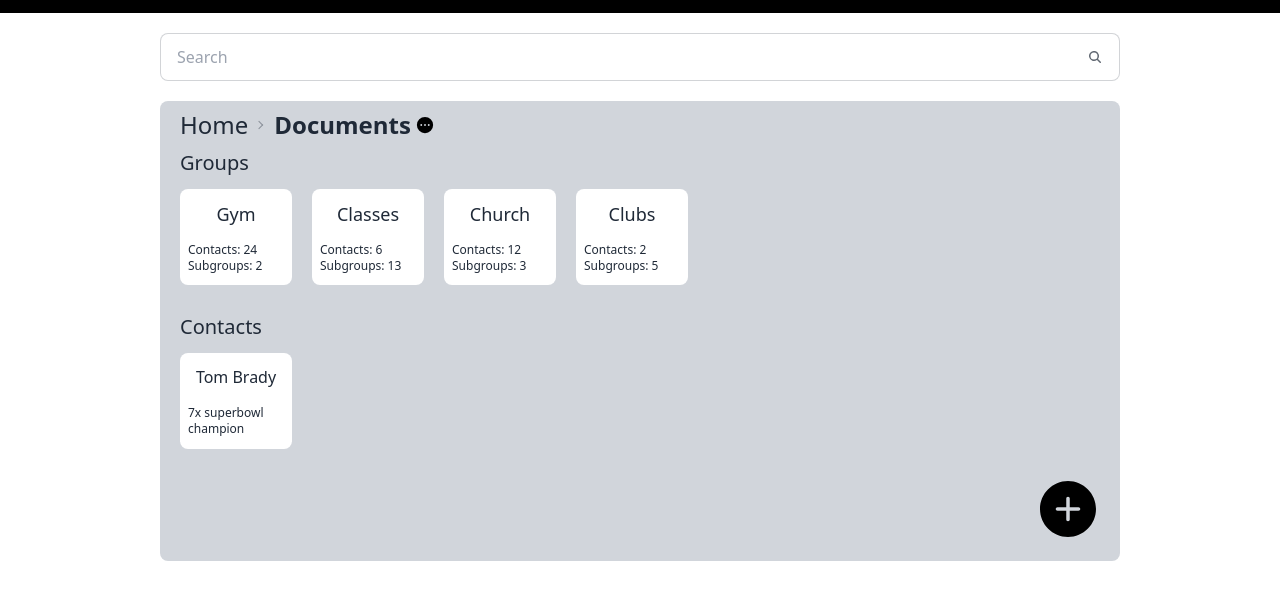
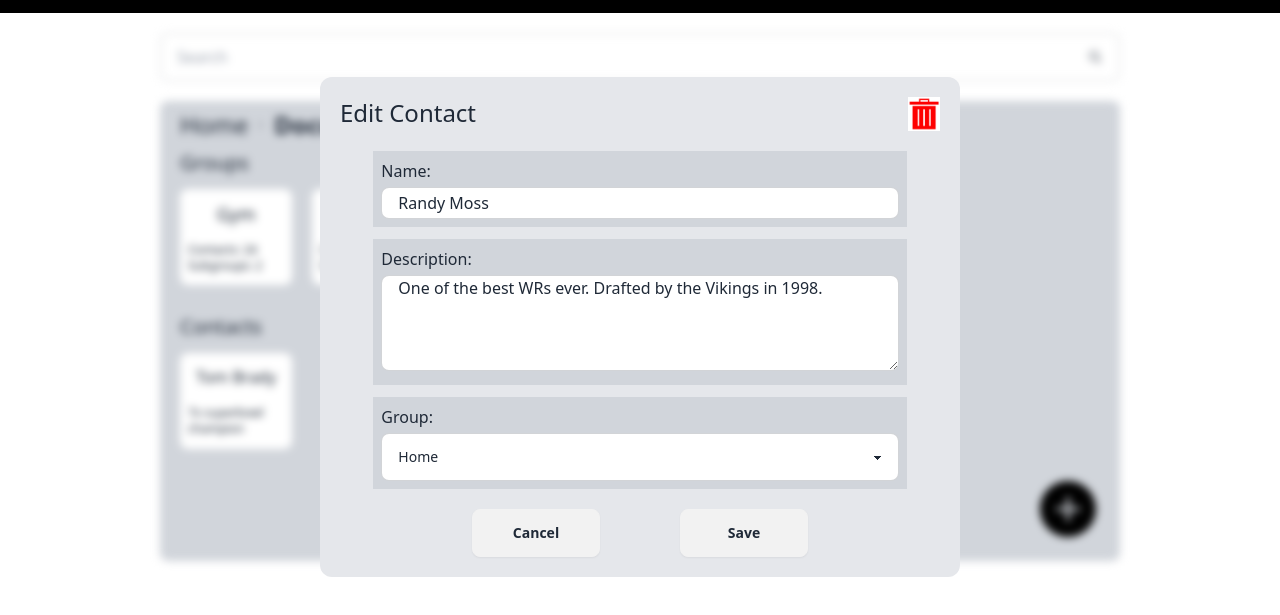
Before and after one commit to stevesarb/Contaxt, a website: page index.html in a window 1280 px wide. Shown: the part 67-682 px from the top of the page. Drawn offline with Linux system fonts and the light colour scheme.

Commit message:
Added edit contact modal. Need to add sub-modal for deletion.

```diff
--- a/index.html
+++ b/index.html
@@ -13,7 +13,7 @@
             <h1><a class="btn btn-ghost text-4xl text-white ml-5">Contaxt</a></h1>
         </div>
 
-        <main class="flex justify-center">
+        <main class="flex justify-center blur-sm">
             <div class="flex flex-col items-center w-3/4 h-screen">
 
                 <!-- Search bar -->
@@ -188,5 +188,101 @@
             </div>
 
         </div>
+
+        <!-- Add Contact Modal -->
+        <div id="add_contact_modal" class="absolute top-36 left-1/4 w-1/2 h-fit rounded-xl bg-gray-200 hidden">
+
+            <h2 class="text-2xl m-5">Add Contact</h2>
+
+            <!-- Inputs Container -->
+            <div class="flex flex-col items-center w-full h-fit">
+
+                <!-- Name Input -->
+                <div class="w-5/6 h-fit p-2 bg-gray-300">
+                    <p>Name:</p>
+                    <input type="text" placeholder="Type here" class="input input-bordered w-full h-8 mt-1">
+                </div>
+
+                <!-- Description Input -->
+                <div class="w-5/6 h-fit mt-3 p-2 bg-gray-300">
+                    <p>Description:</p>
+                    <textarea placeholder="Type here" class="input input-bordered w-full h-24 mt-1"></textarea>
+                </div>
+
+                <!-- Parent Group Selection Input -->
+                <div class="w-5/6 h-fit mt-3 p-2 bg-gray-300">
+                    <p>Group:</p>
+                    <select class="select select-bordered w-full mt-1">
+                        <option>Home</option>
+                        <option>Gym</option>
+                        <option>Classes</option>
+                        <option>Church</option>
+                        <option>Clubs</option>
+                    </select>
+                </div>
+            </div>
+
+            <!-- Save & Cancel Buttons Container -->
+            <div class="h-fit my-5 flex justify-center gap-20">
+
+                <!-- Cancel Button -->
+                <button class="btn w-32">Cancel</button>
+
+                <!-- Save Button -->
+                <button class="btn w-32">Save</button>
+            </div>
+
+        </div>
+
+        <!-- Edit Contact Modal -->
+        <div id="edit_contact_modal" class="absolute top-36 left-1/4 w-1/2 h-fit rounded-xl bg-gray-200">
+
+            <div class="flex justify-between m-5">
+                <h2 class="text-2xl">Edit Contact</h2>
+                <button class="w-8">
+                    <img src="./images/trash_can.jpg" alt="trash_can_button">
+                </button>
+            </div>
+
+
+            <!-- Inputs Container -->
+            <div class="flex flex-col items-center w-full h-fit">
+
+                <!-- Name Input -->
+                <div class="w-5/6 h-fit p-2 bg-gray-300">
+                    <p>Name:</p>
+                    <input type="text" value="Randy Moss" class="input input-bordered w-full h-8 mt-1">
+                </div>
+
+                <!-- Description Input -->
+                <div class="w-5/6 h-fit mt-3 p-2 bg-gray-300">
+                    <p>Description:</p>
+                    <textarea class="input input-bordered w-full h-24 mt-1">One of the best WRs ever. Drafted by the Vikings in 1998.</textarea>
+                </div>
+
+                <!-- Parent Group Selection Input -->
+                <div class="w-5/6 h-fit mt-3 p-2 bg-gray-300">
+                    <p>Group:</p>
+                    <select class="select select-bordered w-full mt-1">
+                        <option>Home</option>
+                        <option>Gym</option>
+                        <option>Classes</option>
+                        <option>Church</option>
+                        <option>Clubs</option>
+                    </select>
+                </div>
+            </div>
+
+            <!-- Save & Cancel Buttons Container -->
+            <div class="h-fit my-5 flex justify-center gap-20">
+
+                <!-- Cancel Button -->
+                <button class="btn w-32">Cancel</button>
+
+                <!-- Save Button -->
+                <button class="btn w-32">Save</button>
+            </div>
+
+        </div>
     </body>
 </html>
```
Also changed, not shown: images/trash_can.jpg (added), output.css.
